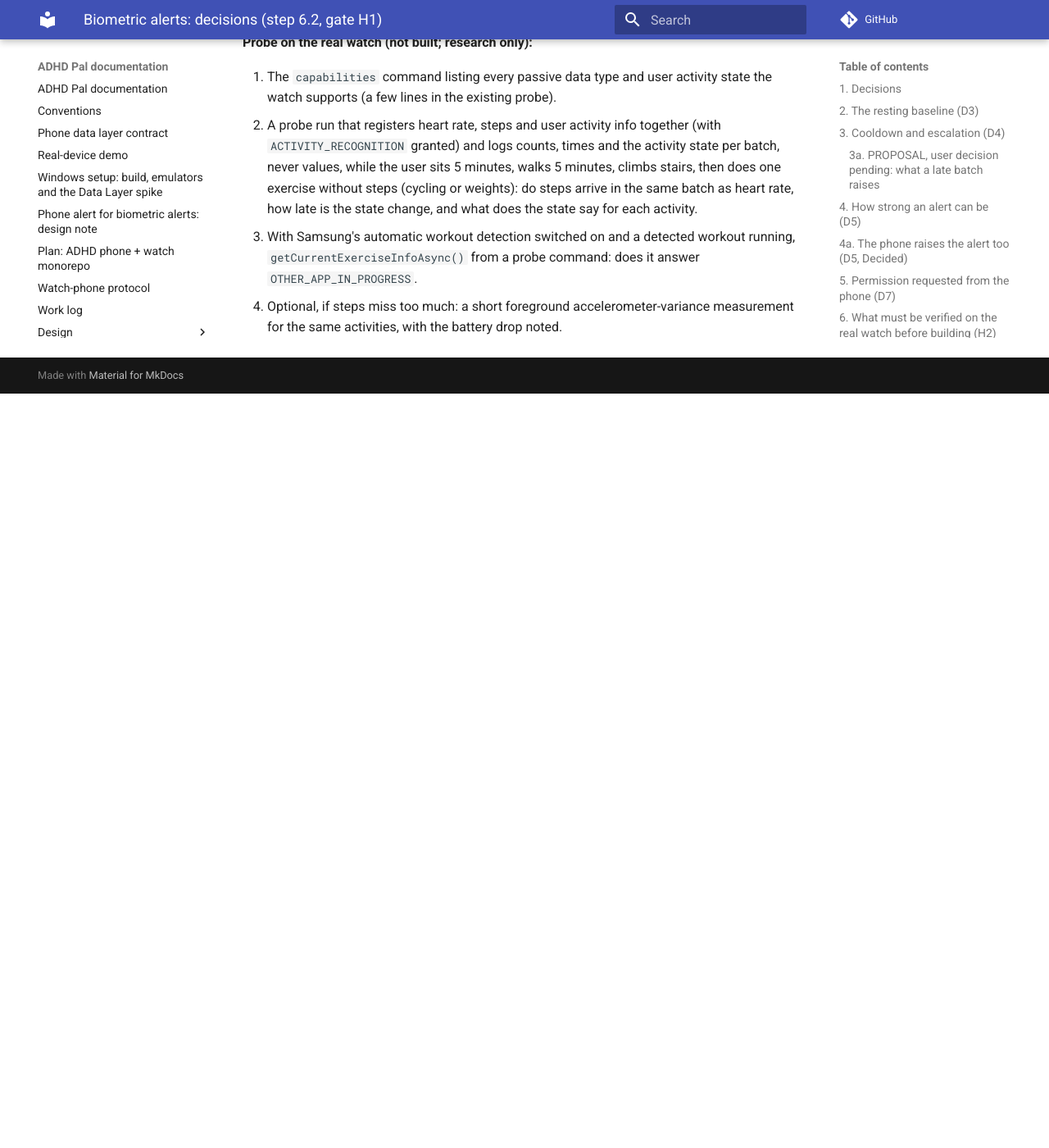
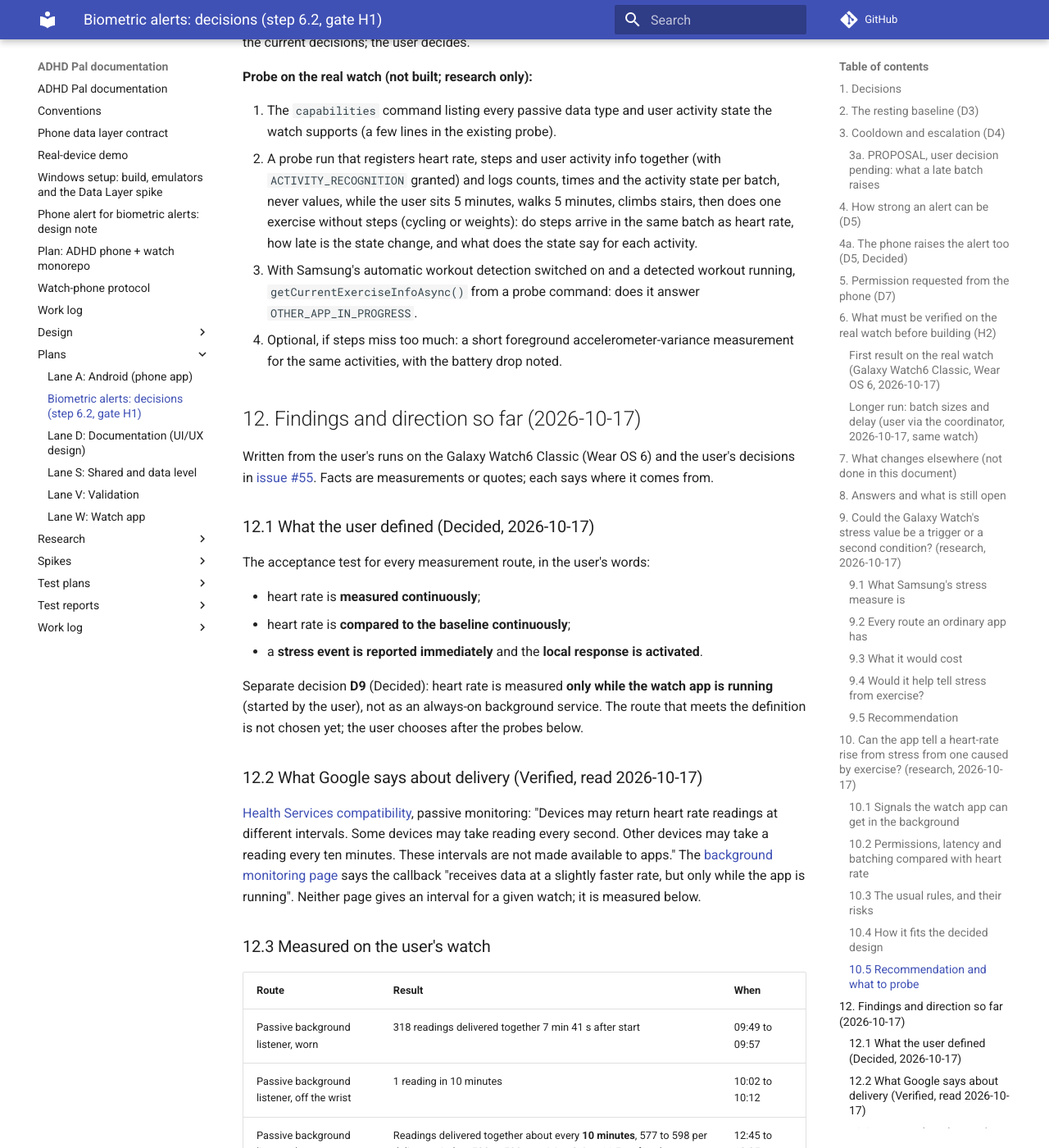
Before and after one commit to shlomoa/my-adhd-pal, an MkDocs documentation site: the page built from docs/plans/biometrics.md, in a window 1280 px wide and 1400 px high, scrolled down 17810 px. Shown: the whole window at 82% size. Built offline with MkDocs 1.6.1 and Material for MkDocs 9.7.7, drawn with Linux system fonts in a browser that asks for light colours; comment, search, counter and statistics services are not loaded; before the commit the page ends 18290 px from its top, so only the background shows below that; some of the changed text lies outside the part shown.

Commit message:
Biometrics: findings and direction so far (section 12) (#211)
* Handoff: approved W4 aurora reference image for the docs lane

Co-Authored-By: Claude Sonnet 5.5 <noreply@anthropic.com>
Claude-Session: https://claude.ai/code/session_01TMxtFMs2xYeSu29sQZPCm1

* Biometrics: findings and direction so far (section 12); delete the unused handoff image (the approved W4 is in docs/design/images)

Co-Authored-By: Claude Sonnet 5.5 <noreply@anthropic.com>
Claude-Session: https://claude.ai/code/session_01TMxtFMs2xYeSu29sQZPCm1

* Biometrics section 12: drop batch wording and the reading of Google's text

Co-Authored-By: Claude Sonnet 5.5 <noreply@anthropic.com>
Claude-Session: https://claude.ai/code/session_01TMxtFMs2xYeSu29sQZPCm1

---------

Co-authored-by: Claude <noreply@anthropic.com>

```diff
--- a/docs/plans/biometrics.md
+++ b/docs/plans/biometrics.md
@@ -5,6 +5,8 @@ proposal are in the body of the issue (section "Decisions"). **Confirmed by the
 "the two remaing items: "I'm OK" and the cap of 6 repeats is approved". Nothing in section 8 is open. Gate H1 flips in a
 separate one-line PR. Research notes: [`../research/watch.md`](../research/watch.md) sections 3 to 5. Steps 6.3 to 6.8 in
 [`watch.md`](watch.md) follow once H1 and G2b are merged.
+
+**Latest findings and direction: [section 12](#12-findings-and-direction-so-far-2026-10-17).**
 
 Every statement below is marked **Decided** (the user said so), **Verified** (a cited source says so), **Unverified** (not
 confirmed, or secondhand) or **Proposal** (my suggestion, needs the user's yes). Nothing unverified is built before the probe
@@ -437,3 +439,56 @@ Threshold (resting + offset), cooldown (5 min), level 2 every 2 min up to 6 repe
 2. A probe run that registers heart rate, steps and user activity info together (with `ACTIVITY_RECOGNITION` granted) and logs counts, times and the activity state per batch, never values, while the user sits 5 minutes, walks 5 minutes, climbs stairs, then does one exercise without steps (cycling or weights): do steps arrive in the same batch as heart rate, how late is the state change, and what does the state say for each activity.
 3. With Samsung's automatic workout detection switched on and a detected workout running, `getCurrentExerciseInfoAsync()` from a probe command: does it answer `OTHER_APP_IN_PROGRESS`.
 4. Optional, if steps miss too much: a short foreground accelerometer-variance measurement for the same activities, with the battery drop noted.
+
+## 12. Findings and direction so far (2026-10-17)
+
+Written from the user's runs on the Galaxy Watch6 Classic (Wear OS 6) and the user's decisions in [issue #55](https://github.com/shlomoa/my-adhd-pal/issues/55).
+Facts are measurements or quotes; each says where it comes from.
+
+### 12.1 What the user defined (Decided, 2026-10-17)
+
+The acceptance test for every measurement route, in the user's words:
+
+- heart rate is **measured continuously**;
+- heart rate is **compared to the baseline continuously**;
+- a **stress event is reported immediately** and the **local response is activated**.
+
+Separate decision **D9** (Decided): heart rate is measured **only while the watch app is running** (started by the user), not as an always-on background
+service. The route that meets the definition is not chosen yet; the user chooses after the probes below.
+
+### 12.2 What Google says about delivery (Verified, read 2026-10-17)
+
+[Health Services compatibility](https://developer.android.com/health-and-fitness/health-services/compatibility), passive monitoring: "Devices may return heart rate readings at
+different intervals. Some devices may take reading every second. Other devices may take a reading every ten minutes. These intervals are not made available to apps."
+The [background monitoring page](https://developer.android.com/health-and-fitness/health-services/monitor-background) says the callback "receives data at a slightly faster rate,
+but only while the app is running". Neither page gives an interval for a given watch; it is measured below.
+
+### 12.3 Measured on the user's watch
+
+| Route | Result | When |
+|---|---|---|
+| Passive background listener, worn | 318 readings delivered together 7 min 41 s after start | 09:49 to 09:57 |
+| Passive background listener, off the wrist | 1 reading in 10 minutes | 10:02 to 10:12 |
+| Passive background listener, long run | Readings delivered together about every **10 minutes**, 577 to 598 per delivery, window 580 to 599 s, arriving 0.4 to 11.5 s after the window closes (12:45, 12:55, 13:05, 13:15, 13:25, 13:35) | 12:45 to 13:35 |
+| Live `MeasureClient` in a foreground service, screen on, worn | Capability true; readings AVAILABLE 4 s after start; **734 readings in 5 minutes** (about 2 per second); gap median under 1 s, 95th percentile 1 s, longest **60 s** (cause unknown); battery 68% to 67% (too coarse to give a rate, reported as 11.7 %/hour) | 13:44 to 13:49 |
+
+Consequence: the passive background route delivers readings about every 10 minutes on this watch, so it does **not** meet "reported immediately". The live route delivers within
+about a second with the screen on. Not measured yet: the live route with the display dim (always-on) and with the screen off, 30 minutes worn, battery over a longer time,
+and whether the "Probe: measuring heart rate" notification is visible (the user saw no pop-up; the notification list was not checked).
+
+### 12.4 Other findings (from earlier sections)
+
+- The Samsung stress value cannot be read by an ordinary app; Samsung's partner programme is the only route (section 9).
+- Movement (steps, activity state) can gate alerts later, after a probe (section 10).
+- A plain app vibration (alarm usage, maximum amplitude, amplitude control available) was felt normally and **not** under Do Not Disturb (priority mode); the routes to get through are
+  in section 4, untested.
+- Every Gradle, npm and PyPI pin was at its latest stable release on 2026-10-17 ([tooling research](../research/tooling.md)).
+
+### 12.5 Direction
+
+1. The live route in a foreground service is the candidate that meets the definition; prove it with the live probe (checklist step 6): screen dim, screen off, 30 minutes, battery,
+   the notification, the 60 s gap.
+2. Until the user chooses the route, nothing is built on the passive background route.
+3. Open decisions for the user (issue #55, D9): show a "monitoring" state of the watch on the phone; how the baseline is kept when the app is not running; whether the app also
+   runs at night.
+4. The Watch, Android and Shared lanes are stopped by the user until the route is decided; their open pull requests are not merged.
```
